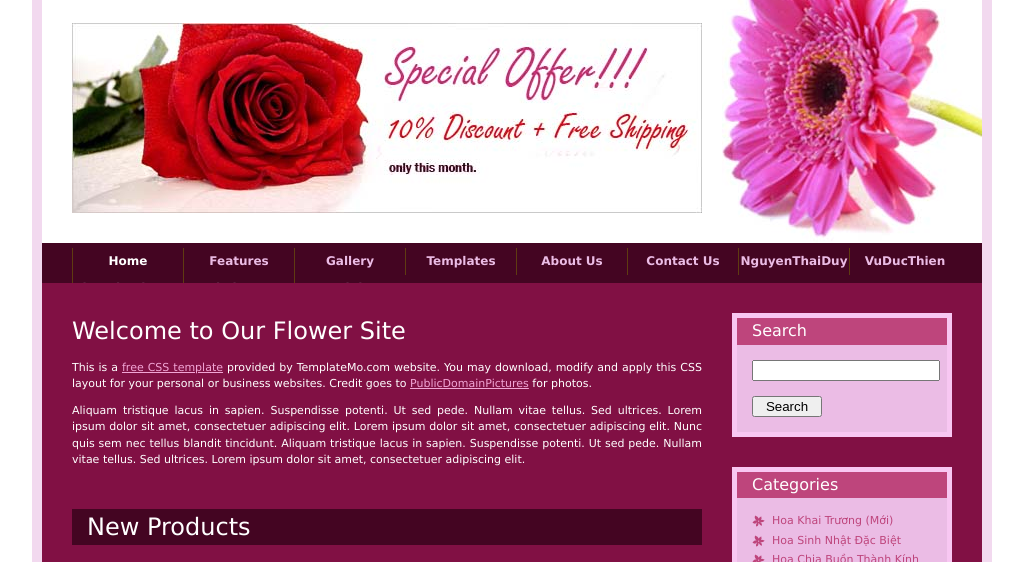
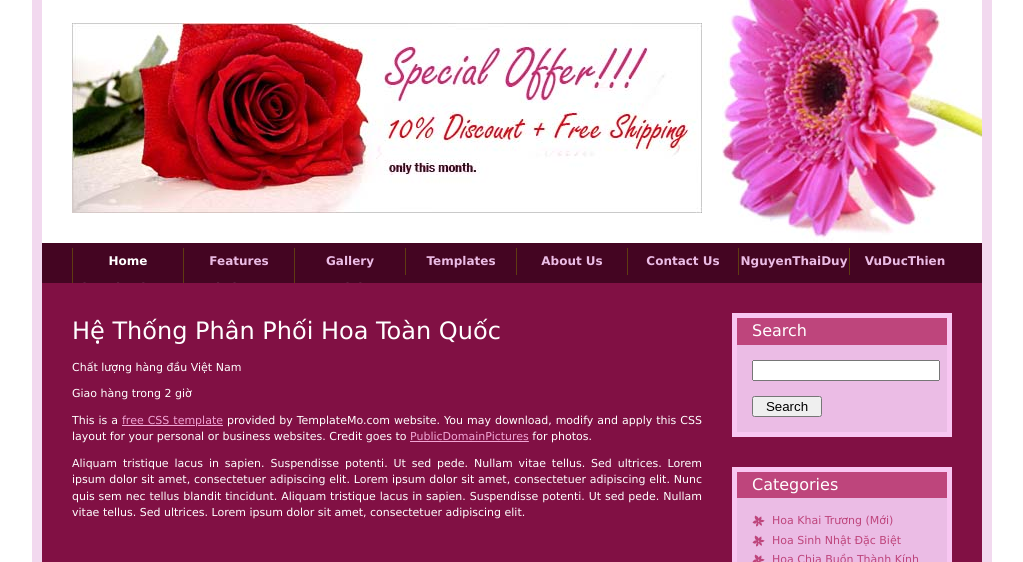
Before and after one commit to Whiksy/CC-MTPTPM, a plain HTML site: page index.html in a window 1280 px wide. Shown: the part 160-722 px from the top of the page, without its empty margins (128-1151 px from the left). Drawn offline with Linux system fonts and the light colour scheme.

Commit message:
THay đổi

```diff
--- a/index.html
+++ b/index.html
@@ -49,7 +49,9 @@
     <div id="templatemo_content">
 
     	<div id="templatemo_content_left">
-        	<h1>Welcome to Our Flower Site</h1>
+        	<h1>Hệ Thống Phân Phối Hoa Toàn Quốc</h1>
+            <p>Chất lượng hàng đầu Việt Nam</p>
+            <p>Giao hàng trong 2 giờ</p>
             <p>This is a <a href="http://www.templatemo.com" target="_parent">free CSS template</a> provided by TemplateMo.com website. You may download, modify and apply this CSS layout for your personal or business websites. Credit goes to <a href="http://www.publicdomainpictures.net/" target="_blank">PublicDomainPictures</a> for photos.</p>
           <p>Aliquam tristique lacus in sapien. Suspendisse potenti. Ut sed pede. Nullam vitae tellus. Sed ultrices. Lorem ipsum dolor sit amet, consectetuer adipiscing elit. Lorem ipsum dolor sit amet, consectetuer adipiscing elit. Nunc quis sem nec tellus blandit tincidunt. Aliquam tristique lacus in sapien. Suspendisse potenti. Ut sed pede. Nullam vitae tellus. Sed ultrices. Lorem ipsum dolor sit amet, consectetuer adipiscing elit.</p>
 
```
